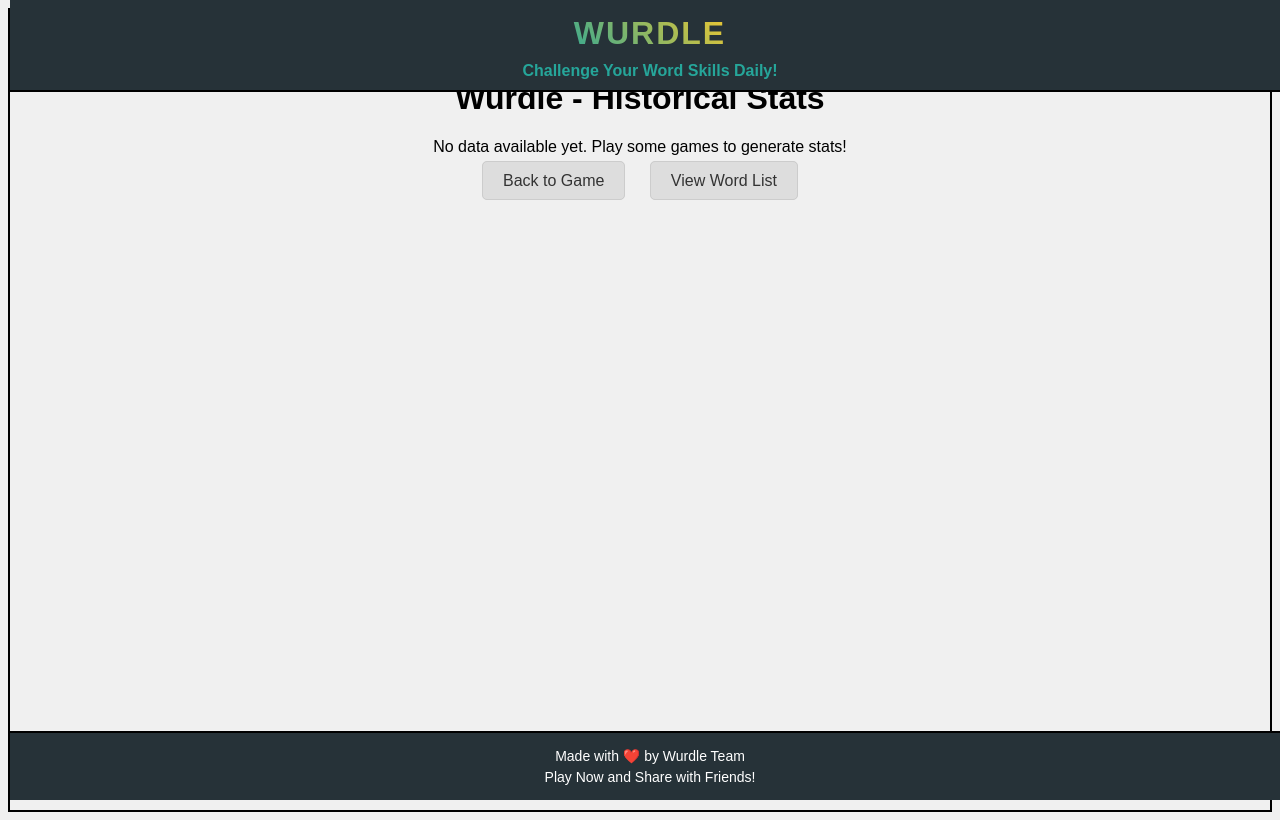
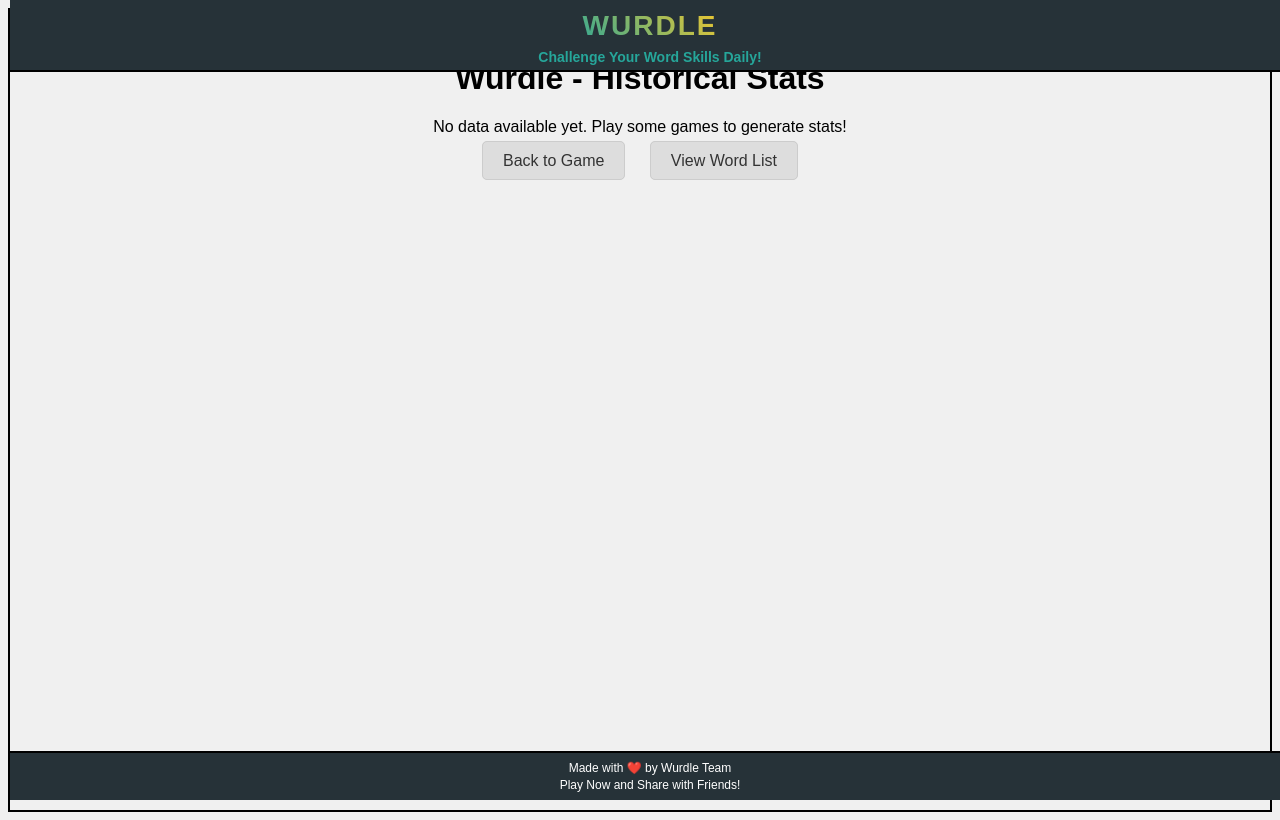
Before and after one commit to santonode/wordle-game, a Flask app: page /stats in a window 1280 px wide. Run offline with Flask 3, Linux system fonts and the light colour scheme; data that the repository does not hold is empty.

Commit message:
Update stats.html

```diff
--- a/templates/stats.html
+++ b/templates/stats.html
@@ -12,7 +12,7 @@
             width: 100%;
             background-color: #263238; /* Navy */
             color: white;
-            padding: 10px 0;
+            padding: 5px 0; /* Reduced padding */
             text-align: center;
             z-index: 1000;
             font-family: Arial, sans-serif;
@@ -21,20 +21,20 @@
         }
         .header h1 {
             margin: 0;
-            font-size: 32px;
+            font-size: 28px; /* Reduced font size */
             text-transform: uppercase;
             letter-spacing: 2px;
             border-radius: 10px;
             display: inline-block;
-            padding: 5px 15px;
+            padding: 5px 10px; /* Reduced padding */
             background: linear-gradient(45deg, #26A69A, #FFCA28); /* Teal to Yellow gradient */
             -webkit-background-clip: text;
             background-clip: text;
             color: transparent;
         }
         .header p {
-            margin: 5px 0 0;
-            font-size: 16px;
+            margin: 2px 0 0;
+            font-size: 14px; /* Reduced font size */
             color: #26A69A; /* Teal */
         }
         .footer {
@@ -43,19 +43,19 @@
             width: 100%;
             background-color: #263238; /* Navy */
             color: white;
-            padding: 10px 0;
+            padding: 5px 0; /* Reduced padding */
             text-align: center;
             z-index: 1000;
             border-top: 2px solid #000000; /* Black border */
         }
         .footer p {
-            margin: 5px 0;
-            font-size: 14px;
+            margin: 3px 0;
+            font-size: 12px; /* Reduced font size */
         }
         .content {
-            margin-top: 70px; /* Space for header */
-            margin-bottom: 50px; /* Space for footer */
-            min-height: calc(100vh - 120px); /* Ensure content fills page */
+            margin-top: 50px; /* Reduced to match header height */
+            margin-bottom: 40px; /* Adjusted for footer */
+            min-height: calc(100vh - 90px); /* Adjusted for reduced header/footer height */
         }
     </style>
 </head>
```
